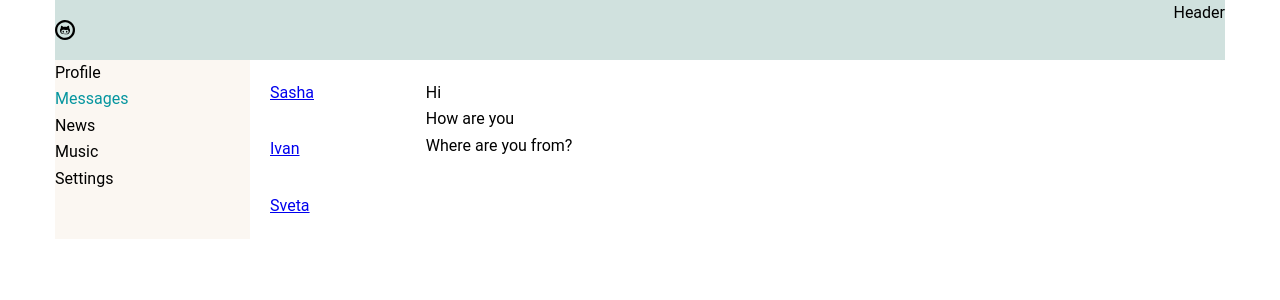
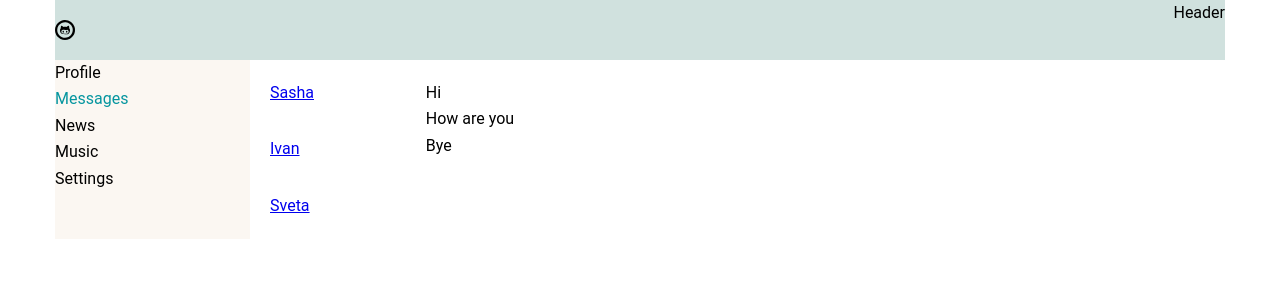
Before and after one commit to SandraVLP/samurai-way, a React (Create React App) app in the folder samurai-way-main/: page /dialogs in a window 1280 px wide. Shown: the top 300 px of the page. Built offline with nearby package versions, Linux system fonts and the light colour scheme.

Commit message:
lessons 24-25

```diff
--- a/samurai-way-main/src/layout/Dialogs/Dialogs.tsx
+++ b/samurai-way-main/src/layout/Dialogs/Dialogs.tsx
@@ -7,10 +7,40 @@ type DialogItemProps = {
   id: number;
 };
 
+let dialogsFriendsData = [
+  {
+    id: 1,
+    name: "Sasha"
+  },
+  {
+    id: 2,
+    name: "Ivan"
+  },
+  {
+    id: 3,
+    name: "Sveta"
+  }
+]
+
+let dialogsMessageData = [
+  {
+    id: 1,
+    message: "Hi"
+  },
+  {
+    id: 2,
+    message: "How are you"
+  },
+  {
+    id: 3,
+    message: "Bye"
+  }
+]
+
 const DialogItem = (props: DialogItemProps) => {
   return (
     <li>
-      <NavLink to={`/dialogs/${props.id}`}>{props.title}</NavLink>{" "}
+      <NavLink to={`/dialogs/${props.id}`}>{props.title}</NavLink>
     </li>
   );
 };
@@ -27,15 +57,11 @@ export function Dialogs() {
   return (
     <DialogsContent>
       <DialogsTitles>
-        <DialogItem id={1} title="Sasha" />
-        <DialogItem id={2} title="Ivan" />
-        <DialogItem id={3} title="Sveta" />
+        {dialogsFriendsData.map((data) => <DialogItem id={data.id} title={data.name} />)}
       </DialogsTitles>
 
       <div className="messages">
-        <Message text="Hi" />
-        <Message text="How are you" />
-        <Message text="Where are you from?" />
+        {dialogsMessageData.map((data) => <Message text={data.message}/>)}
       </div>
     </DialogsContent>
   );
--- a/samurai-way-main/src/layout/Profile/MyPosts/MyPosts.tsx
+++ b/samurai-way-main/src/layout/Profile/MyPosts/MyPosts.tsx
@@ -1,6 +1,26 @@
 import React from 'react'
 import styled from 'styled-components';
 import { Post } from './Post/Post';
+
+let postsData = [
+
+    {
+      id: 1,
+      message: "Post1",
+      likesCount: 2
+    },
+    {
+      id: 2,
+      message: "Post2",
+      likesCount: 5
+    },
+    {
+      id: 3,
+      message: "Post3",
+      likesCount: 10
+    }
+
+]
 
 export function MyPosts() {
   return (
@@ -10,11 +30,7 @@ export function MyPosts() {
         <button>Add post</button>
 </div>
 
-
-  <Post message='Post 1' likes={2}/>
-  <Post message='Post 2' likes={4}/>
-  <Post message='Post 3' likes={7}/>
-  <Post message='Post 4' likes={10}/>
+     {postsData.map((data) => <Post message={data.message} likes={data.likesCount}/> )}
     </StyledMyPosts>
   )
 }
```
